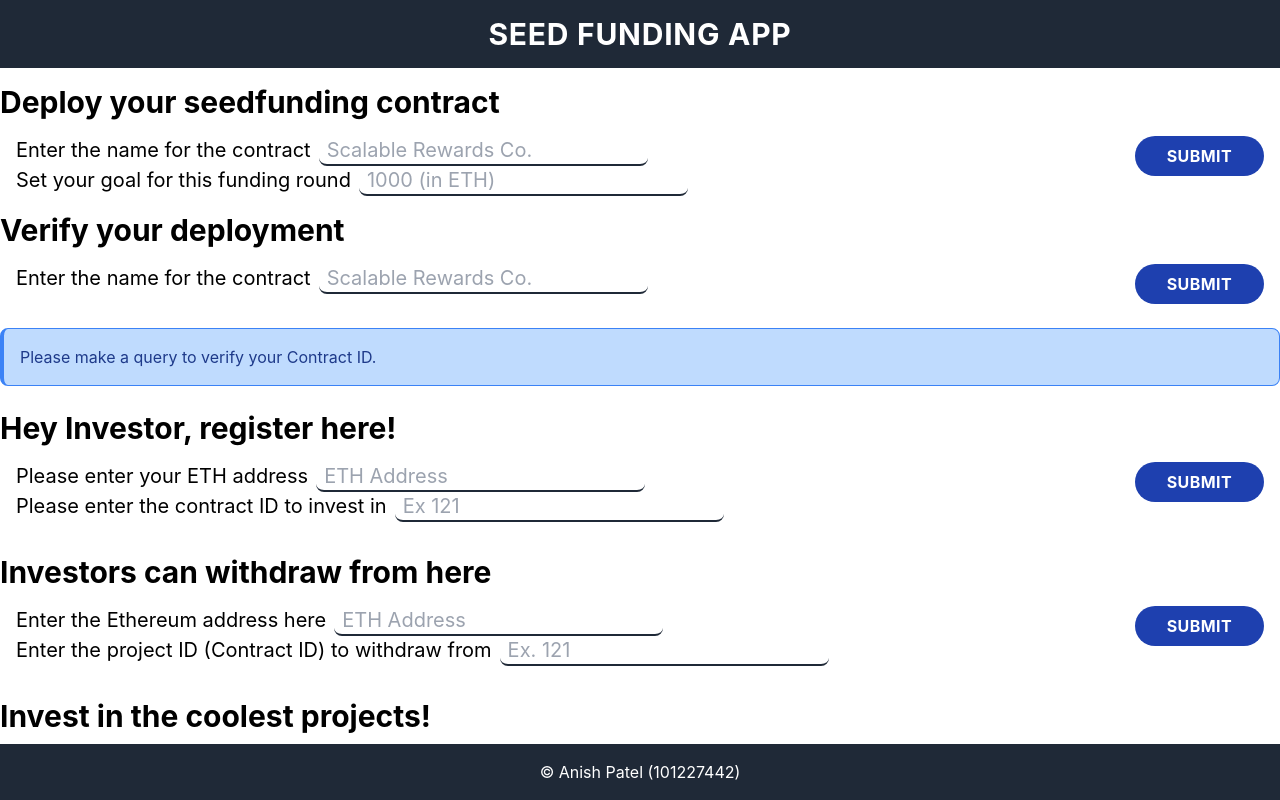
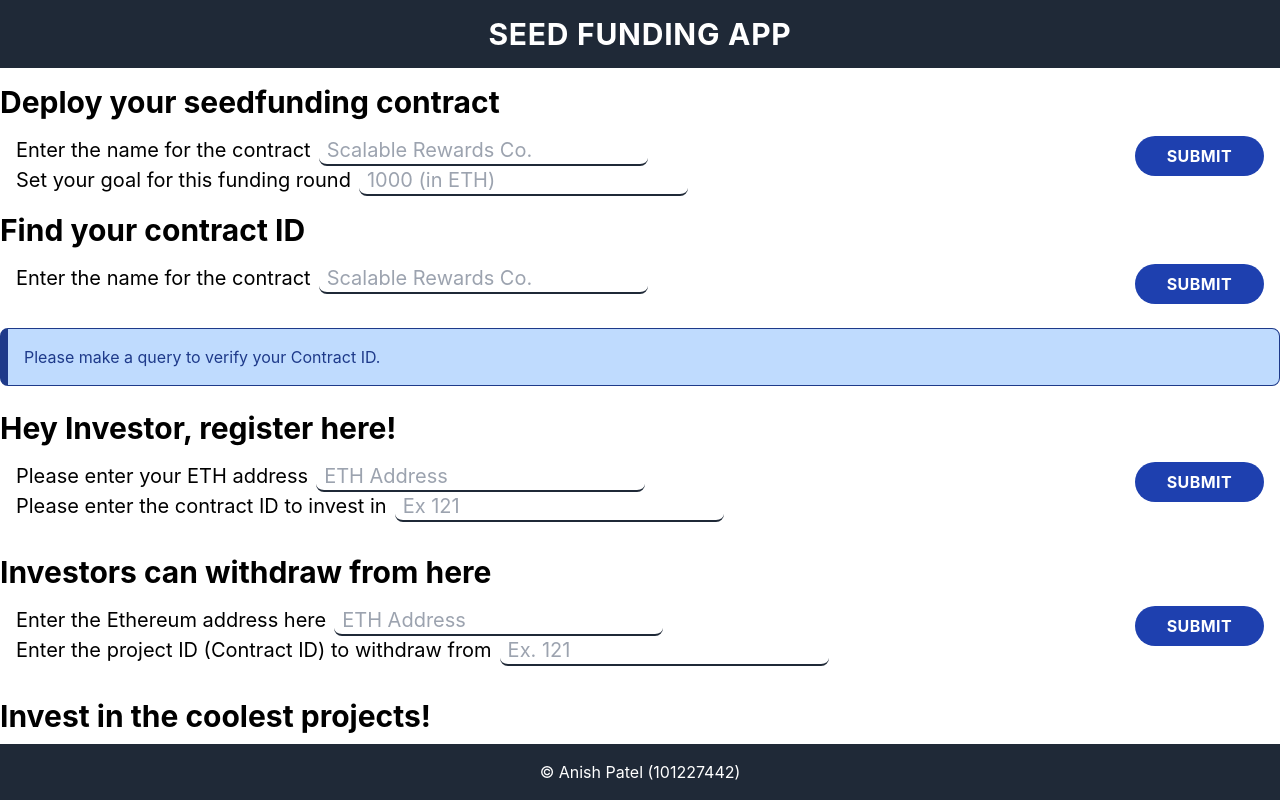
Before and after one commit to apatel99/seed-funding-dapp, a React (Create React App) app: page / in a window 1280 px wide. Built offline with nearby package versions, Linux system fonts and the light colour scheme.

Commit message:
Made reasonable changes to app content

```diff
--- a/public/index.html
+++ b/public/index.html
@@ -10,7 +10,7 @@
       content="Distributed Application for seed funding"
     />
     <link href="https://unpkg.com/tailwindcss@^1.0/dist/tailwind.min.css" rel="stylesheet">
-    <title>React App</title>
+    <title>Seed Funding App</title>
   </head>
 
   <body>
--- a/src/components/CreateSeeding.jsx
+++ b/src/components/CreateSeeding.jsx
@@ -124,7 +124,7 @@ class CreateSeeding extends React.Component {
                 </form>
 
 
-                <h4 className="text-3xl font-bold">Verify your deployment</h4>
+                <h4 className="text-3xl font-bold">Find your contract ID</h4>
 
                 <form
                     className="flex p-4 justify-between align-items-center"
@@ -156,8 +156,8 @@ class CreateSeeding extends React.Component {
 
                 <div className="my-2">
                     {this.state.Id !== ""
-                        ? <h3 className="h-full w-full p-4 border border-green-500 bg-green-200 text-green-900 rounded-lg border-l-4">The ID for your contract is {this.state.Id}</h3>
-                        : <h3 className="h-full w-full p-4 border border-blue-500 bg-blue-200 text-blue-900 rounded-lg border-l-4">Please make a query to verify your Contract ID.</h3>
+                        ? <h3 className="h-full w-full p-4 border border-green-900 bg-green-200 text-green-900 rounded-lg border-l-8">The ID for your contract is {this.state.Id}</h3>
+                        : <h3 className="h-full w-full p-4 border border-blue-900 bg-blue-200 text-blue-900 rounded-lg border-l-8">Please make a query to verify your Contract ID.</h3>
                     }
                 </div>
             </div>
--- a/src/components/RemoveInvestor.jsx
+++ b/src/components/RemoveInvestor.jsx
@@ -36,7 +36,7 @@ class Removeinvestor extends React.Component {
     render() {
         return(
             <div className="mt-4">
-                <h4 className="text-3xl font-bold">Investors can withdraw from  here</h4>
+                <h4 className="text-3xl font-bold">Investors can withdraw from here</h4>
 
                 <form
                     className="flex p-4 justify-between align-items-center"
```
